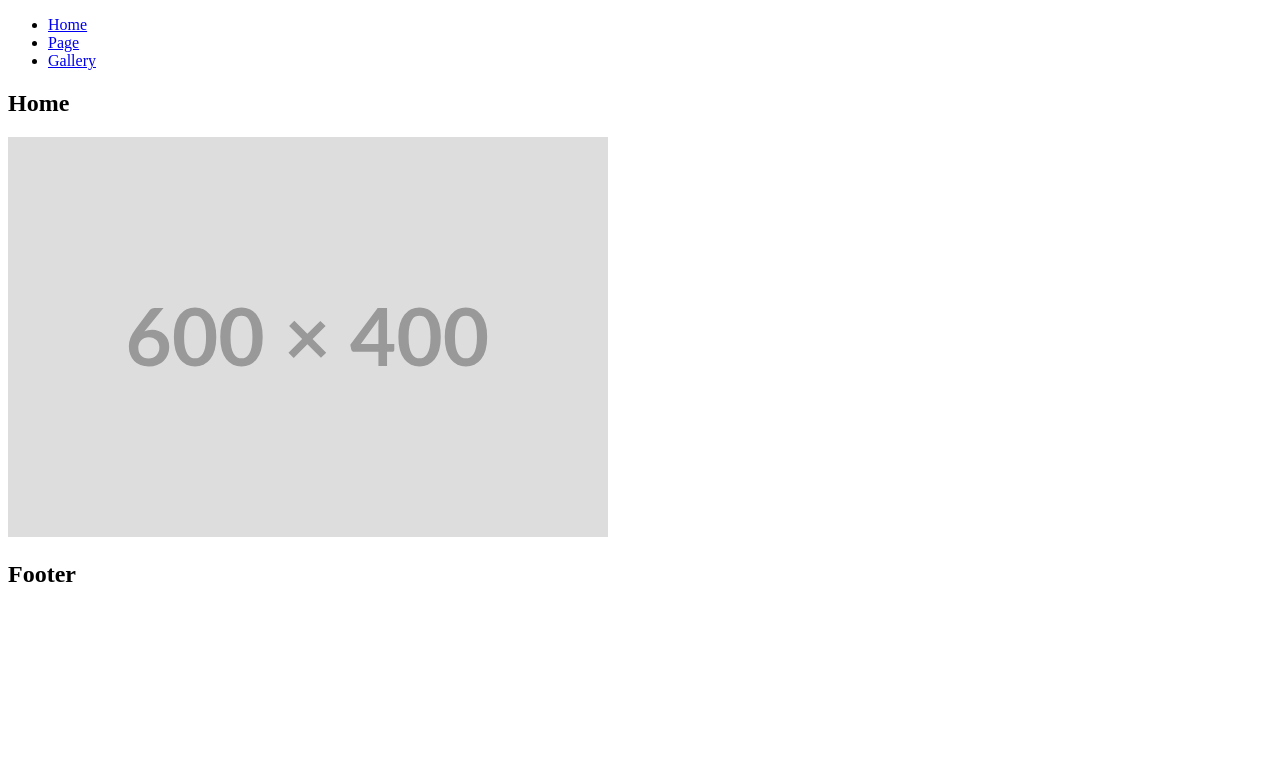
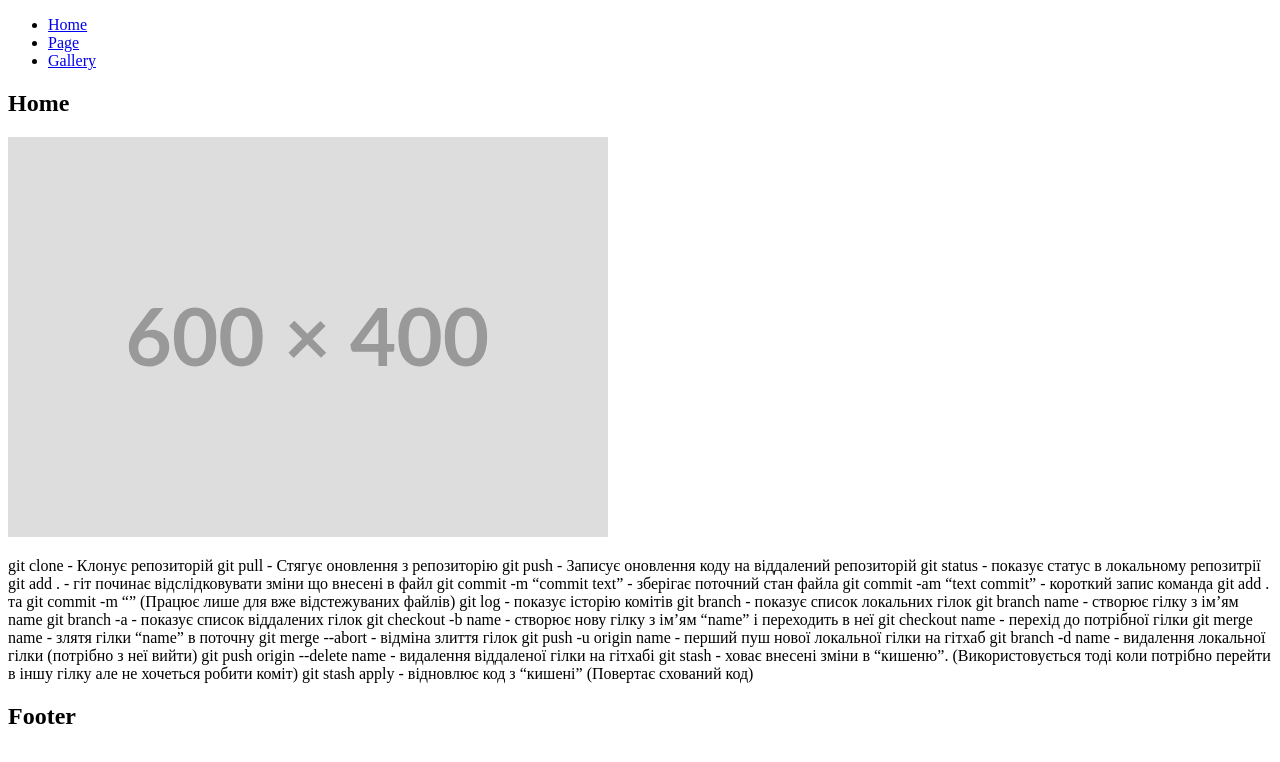
Before and after one commit to flyByNight22/Homework, a plain HTML site: page index.html in a window 1280 px wide. Drawn offline with Linux system fonts and the light colour scheme.

Commit message:
add_commandes

```diff
--- a/index.html
+++ b/index.html
@@ -34,6 +34,28 @@
                 <div>
                     <img src="./images/Placehold.svg" alt="Placehold">
                 </div>
+                <p>
+                    git clone - Клонує репозиторій
+git pull - Стягує оновлення з репозиторію
+git push - Записує оновлення коду на віддалений репозиторій
+git status - показує статус в локальному репозитрії
+git add . - гіт починає відслідковувати зміни що внесені в файл
+git commit -m “commit text” - зберігає поточний стан файла
+git commit -am “text commit” - короткий запис команда git add . та git commit -m “” (Працює лише для вже відстежуваних файлів)
+git log - показує історію комітів
+git branch - показує список локальних гілок
+git branch name - створює гілку з ім’ям name
+git branch -a - показує список віддалених гілок
+git checkout -b name - створює нову гілку з ім’ям “name” і переходить в неї
+git checkout name - перехід до потрібної гілки
+git merge name - злятя гілки “name” в поточну
+git merge --abort - відміна злиття гілок
+git push -u origin name - перший пуш нової локальної гілки на гітхаб
+git branch -d name - видалення локальної гілки (потрібно з неї вийти)
+git push origin --delete name - видалення віддаленої гілки на гітхабі
+git stash - ховає внесені зміни в “кишеню”. (Використовується тоді коли потрібно перейти в іншу гілку але не хочеться робити коміт)
+git stash apply - відновлює код з “кишені” (Повертає схований код)
+                </p>
             </div>
         </section>
     </main>
```
